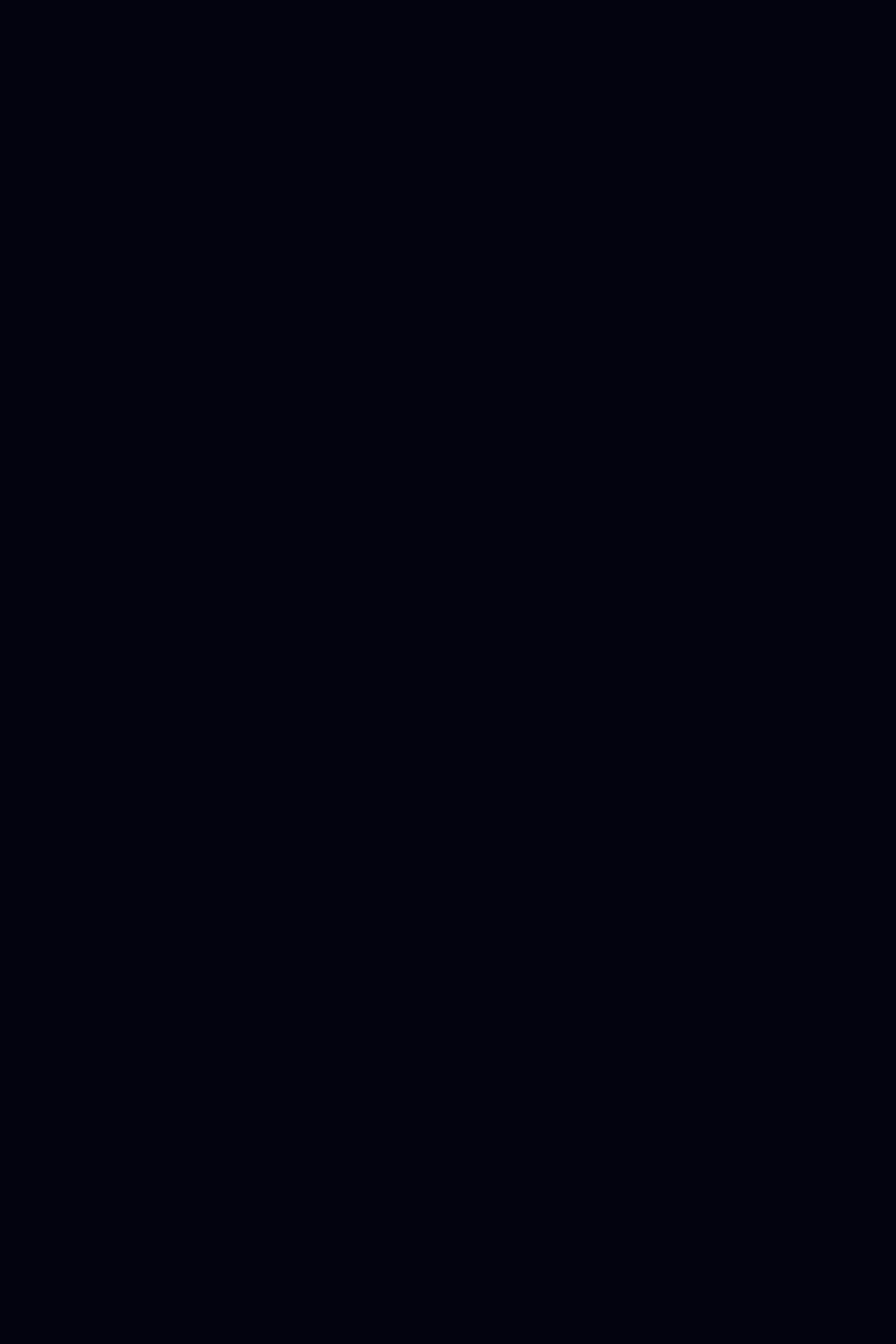
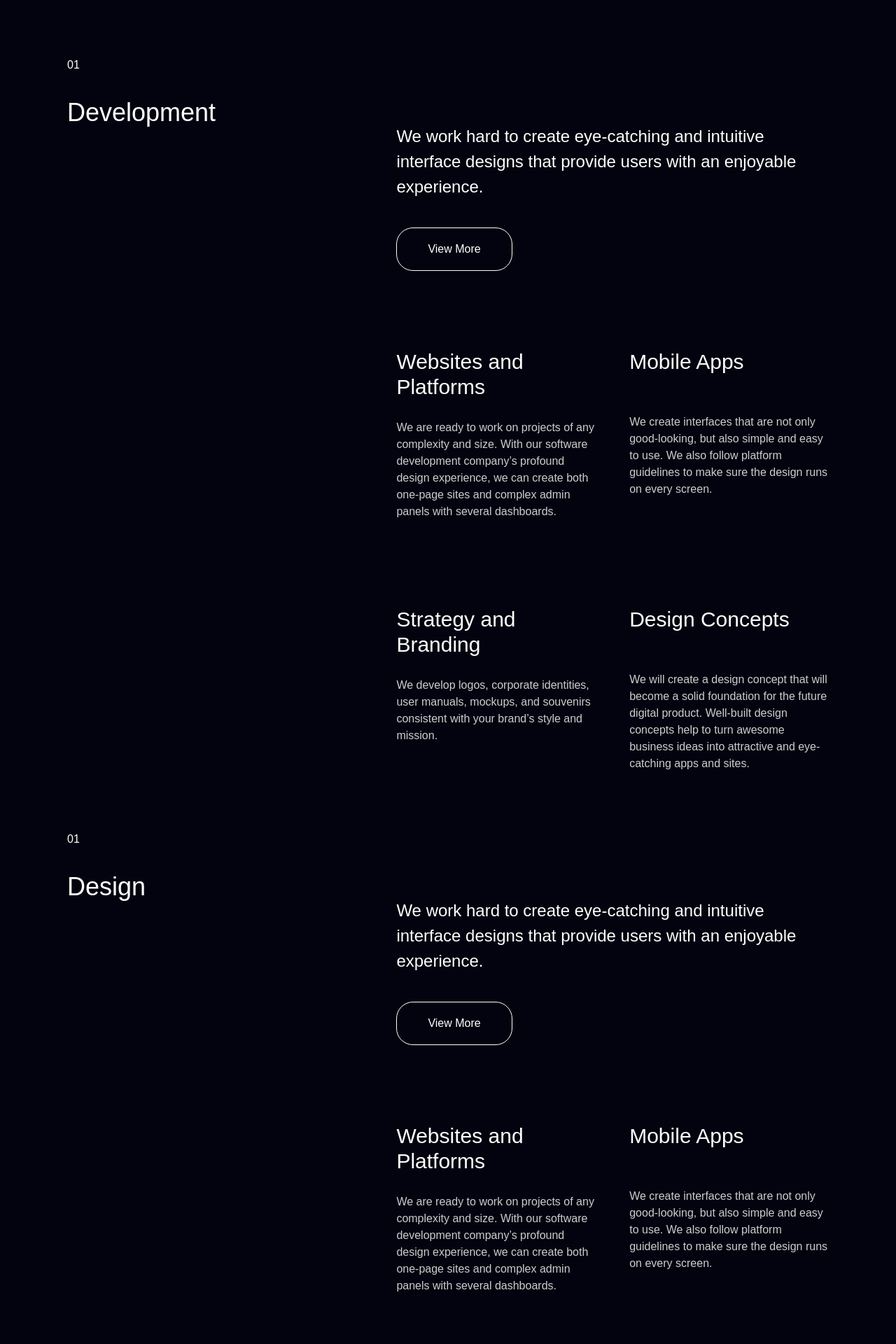
Before and after one commit to Rishi2600/web-syde, a Next.js app: page / in a window 1280 px wide. Shown: the part 2780-4700 px from the top of the page at 70% size. Before the commit the page ends 2973 px from the top, so only its background shows below. Built offline with nearby package versions, Linux system fonts and the light colour scheme.

Commit message:
add structure for development and maintainance

```diff
--- a/src/components/Services.tsx
+++ b/src/components/Services.tsx
@@ -7,6 +7,7 @@ export default function Services() {
             <div className="block">
                 <div className="box-border py-16 relative text-secondary">
                     <div className="container">
+
                         <div className="flex -mx-11 flex-wrap ">
 
                             <div className="w-2/5 px-11">
@@ -32,7 +33,65 @@ export default function Services() {
                                     <HomeService link={"#"} title={"Design Concepts"} description={"We will create a design concept that will become a solid foundation for the future digital product. Well-built design concepts help to turn awesome business ideas into attractive and eye-catching apps and sites."} image={"concept.webp"} />
                                 </div>
                             </div>
+
                         </div>
+
+                        <div className="flex -mx-11 flex-wrap ">
+
+                            <div className="w-2/5 px-11">
+                                <div className="delay-0 opacity-100 transform-none origin-center transition-all duration-1000">
+                                    <h2 className="font-medium text-4xl">
+                                        <span className="block text-base -mt-12 mb-9">01</span>
+                                        Development
+                                    </h2>
+                                </div>
+                            </div>
+
+                            <div className="w-3/5 px-11 box-border">
+                                <div className="text-2xl leading-normal mt-12 mb-10 transform-none opacity-100 origin-center">
+                                    <span className="text-2xl leading-normal">We work hard to create eye-catching and intuitive interface designs that provide users with an enjoyable experience.</span>
+                                </div>
+                                <div className="transform-none opacity-100 origin-center">
+                                    <Button children={"View More"} variant="outline" />
+                                </div>
+                                <div className="mt-28 -mx-6 flex flex-wrap opacity-100 transform-none origin-center">
+                                    <HomeService link={"#"} title={"Websites and Platforms"} description={"We are ready to work on projects of any complexity and size. With our software development company’s profound design experience, we can create both one-page sites and complex admin panels with several dashboards."} image={"/websites-n-platforms.webp"}  />
+                                    <HomeService link={"#"} title={"Mobile Apps"} description={"We create interfaces that are not only good-looking, but also simple and easy to use. We also follow platform guidelines to make sure the design runs on every screen."} image={"/mobile-apps.webp"} />
+                                    <HomeService link={"#"} title={"Strategy and Branding"} description={"We develop logos, corporate identities, user manuals, mockups, and souvenirs consistent with your brand’s style and mission."} image={"/branding.webp"} />
+                                    <HomeService link={"#"} title={"Design Concepts"} description={"We will create a design concept that will become a solid foundation for the future digital product. Well-built design concepts help to turn awesome business ideas into attractive and eye-catching apps and sites."} image={"concept.webp"} />
+                                </div>
+                            </div>
+
+                        </div>
+
+                        <div className="flex -mx-11 flex-wrap ">
+
+                            <div className="w-2/5 px-11">
+                                <div className="delay-0 opacity-100 transform-none origin-center transition-all duration-1000">
+                                    <h2 className="font-medium text-4xl">
+                                        <span className="block text-base -mt-12 mb-9">01</span>
+                                        Design
+                                    </h2>
+                                </div>
+                            </div>
+
+                            <div className="w-3/5 px-11 box-border">
+                                <div className="text-2xl leading-normal mt-12 mb-10 transform-none opacity-100 origin-center">
+                                    <span className="text-2xl leading-normal">We work hard to create eye-catching and intuitive interface designs that provide users with an enjoyable experience.</span>
+                                </div>
+                                <div className="transform-none opacity-100 origin-center">
+                                    <Button children={"View More"} variant="outline" />
+                                </div>
+                                <div className="mt-28 -mx-6 flex flex-wrap opacity-100 transform-none origin-center">
+                                    <HomeService link={"#"} title={"Websites and Platforms"} description={"We are ready to work on projects of any complexity and size. With our software development company’s profound design experience, we can create both one-page sites and complex admin panels with several dashboards."} image={"/websites-n-platforms.webp"}  />
+                                    <HomeService link={"#"} title={"Mobile Apps"} description={"We create interfaces that are not only good-looking, but also simple and easy to use. We also follow platform guidelines to make sure the design runs on every screen."} image={"/mobile-apps.webp"} />
+                                    <HomeService link={"#"} title={"Strategy and Branding"} description={"We develop logos, corporate identities, user manuals, mockups, and souvenirs consistent with your brand’s style and mission."} image={"/branding.webp"} />
+                                    <HomeService link={"#"} title={"Design Concepts"} description={"We will create a design concept that will become a solid foundation for the future digital product. Well-built design concepts help to turn awesome business ideas into attractive and eye-catching apps and sites."} image={"concept.webp"} />
+                                </div>
+                            </div>
+
+                        </div>
+
                     </div>
                 </div>
             </div>
```
